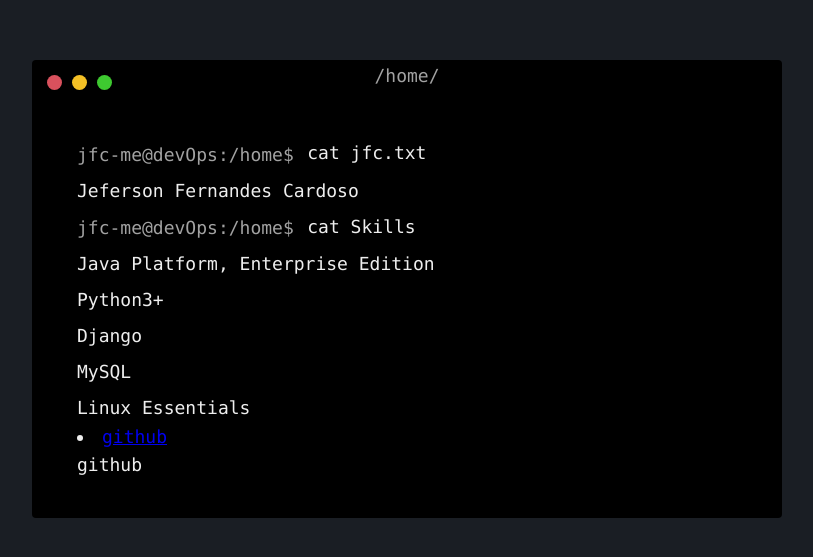
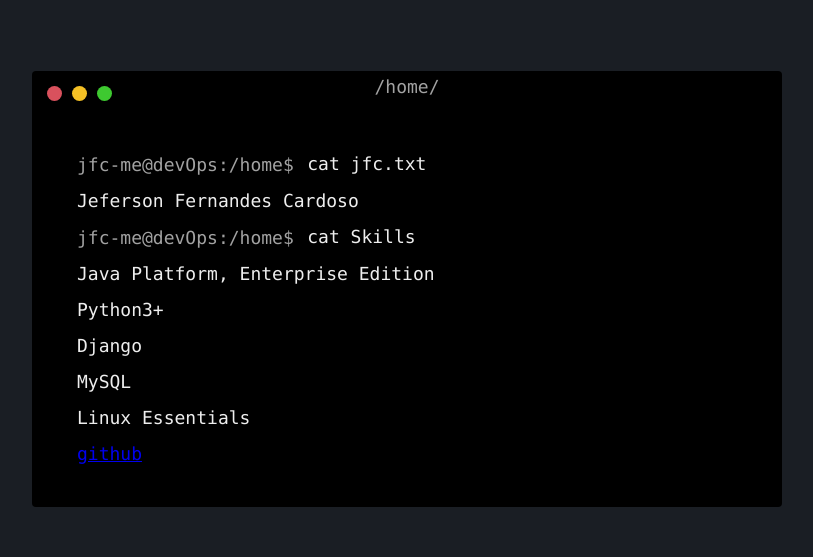
Before and after one commit to git-cardoso/pr0m3theus.github.io, a plain HTML site: page index.html in a window 1280 px wide. Shown: the part 111-668 px from the top of the page, without its empty margins (233-1046 px from the left). Drawn offline with Linux system fonts and the light colour scheme.

Commit message:
Update index.html

```diff
--- a/index.html
+++ b/index.html
@@ -28,7 +28,7 @@
             <span cmd>Django</span>
             <span cmd>MySQL</span>
             <span cmd>Linux Essentials</span>
-             <li><a href="https://github.com/jfc-devops" target="_blank">github </a><span cmd>github</span></li>
+             <span cmd><a href="https://github.com/jfc-devops" target="_blank">github</a></span>
         </div>
 
     </body>
```
